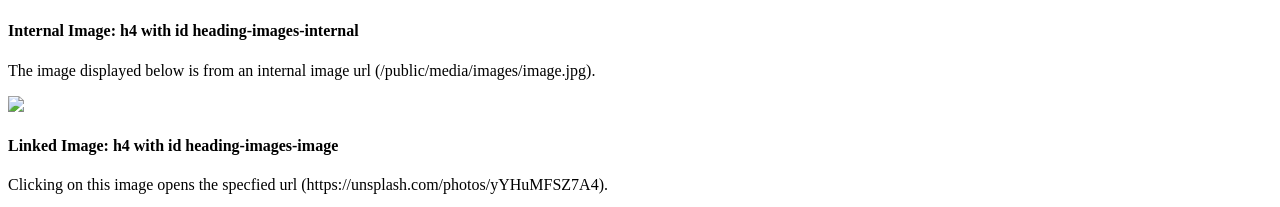
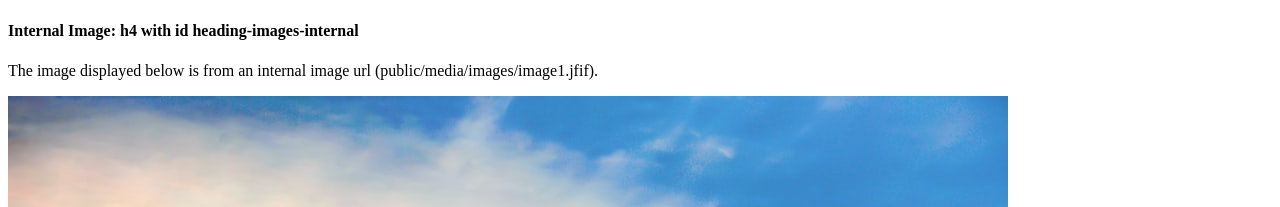
Before and after one commit to AggarwalChetan/Create-Component-library, a plain HTML site: page basics.html in a window 1280 px wide. Shown: the part 2145-2352 px from the top of the page. Drawn offline with Linux system fonts and the light colour scheme.

Commit message:
Image added in basics

```diff
--- a/basics.html
+++ b/basics.html
@@ -131,9 +131,9 @@
 
         <h4>Internal Image: h4 with id heading-images-internal</h4>
 
-        <p>The image displayed below is from an internal image url (/public/media/images/image.jpg).</p>
+        <p>The image displayed below is from an internal image url (public/media/images/image1.jfif).</p>
 
-        <p><img src = "/public/media/images/image.jpg"></p>
+        <p><img src = "public/media/images/image1.jfif"></p>
 
         <h4>Linked Image: h4 with id heading-images-image</h4>
 
```
Also changed, not shown: public/media/images/image1.jfif (added).
